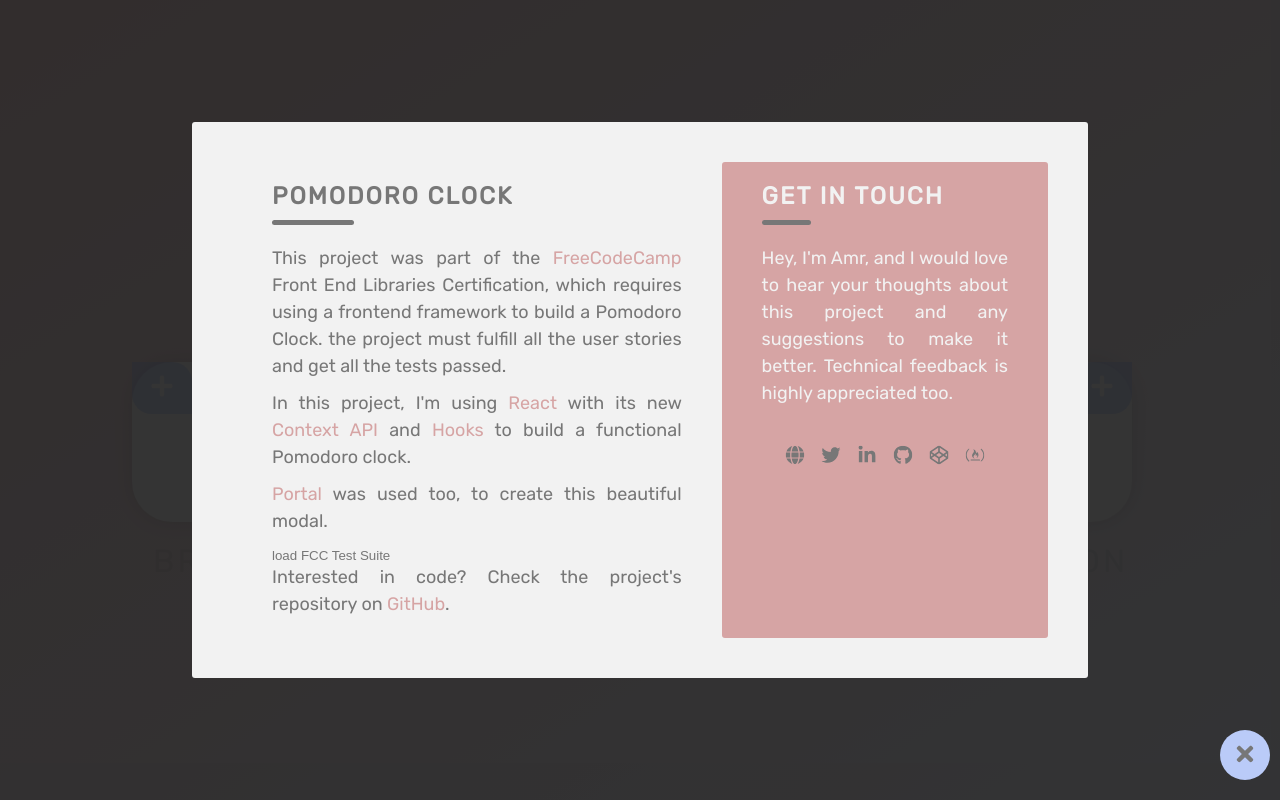
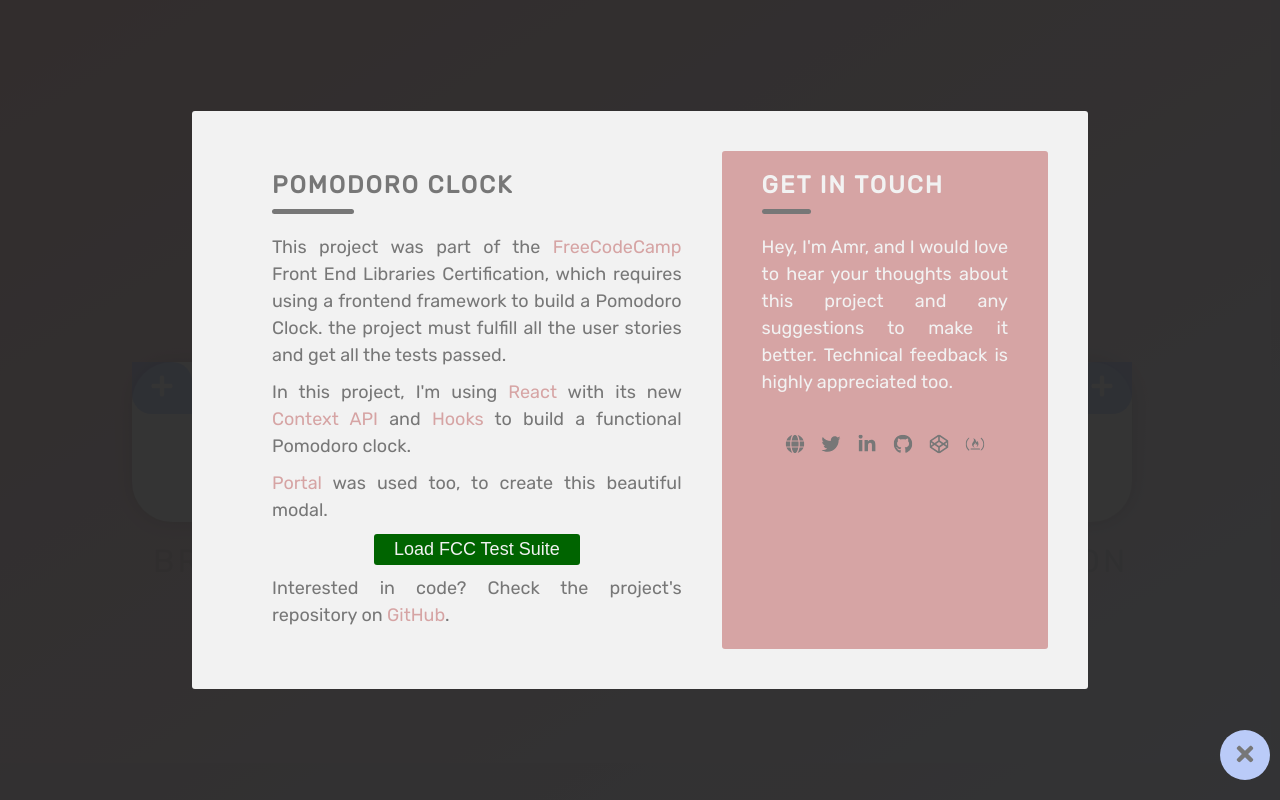
Before and after one commit to amr-adel/pomodoro-react, a React (Create React App) app: page / in a window 1280 px wide. Both pictures are taken after a click on the button 1255 px from the left and 775 px from the top of the page. Built offline with nearby package versions, Linux system fonts and the light colour scheme.

Commit message:
feat: Style fcc-button and show conditionally

```diff
--- a/src/components/LoadFCCTS.js
+++ b/src/components/LoadFCCTS.js
@@ -19,8 +19,20 @@
 }
 
 export const loadFCCTestSuite = () => {
-  if (!document.querySelector('#fcc_test_suite_wrapper'))
+  const fccTS = document.querySelector('#fcc_test_suite_wrapper')
+  const fccButton = document.querySelector('.fcc-button')
+  if (!fccTS)
     new ScriptLoader('https://cdn.freecodecamp.org/testable-projects-fcc/v1/bundle.js')
       .load()
+      .then(() => {
+        fccButton.innerHTML = 'FCC Test Suite loaded successfully'
+        setTimeout(() => {
+          fccButton.style.opacity = '0'
+          fccButton.style.maxHeight = '0'
+          setTimeout(() => {
+            fccButton.parentNode.removeChild(fccButton)
+          }, 500)
+        }, 1000)
+      })
       .catch(err => console.error(err))
 }
--- a/src/components/ModalContent.js
+++ b/src/components/ModalContent.js
@@ -40,7 +40,11 @@
           </a>{' '}
           was used too, to create this beautiful modal.{' '}
         </p>
-        <button onClick={() => loadFCCTestSuite()}>load FCC Test Suite</button>
+        {!document.querySelector('#fcc_test_suite_wrapper') && (
+          <button className='fcc-button' onClick={() => loadFCCTestSuite()}>
+            Load FCC Test Suite
+          </button>
+        )}
         <p className='text'>
           Interested in code? Check the project's repository on{' '}
           <a href='https://github.com/amr-adel/pomodoro-react' target='_blank' rel='noopener noreferrer'>
--- a/src/index.scss
+++ b/src/index.scss
@@ -260,6 +260,23 @@
     flex-basis: 60%;
     overflow-y: auto;
     transition: all 0.5s ease-out 0.4s;
+
+    & .fcc-button {
+      color: var(--color-white);
+      font-size: 1.8rem;
+      background-color: #006400;
+      display: block;
+      margin: 1rem auto;
+      padding: 0.5rem 2rem;
+      border-radius: 3px;
+      cursor: pointer;
+      max-height: 20rem;
+      transition: all 0.5s ease-out;
+
+      &:hover {
+        background-color: #027502;
+      }
+    }
   }
 
   & .follow {
```
